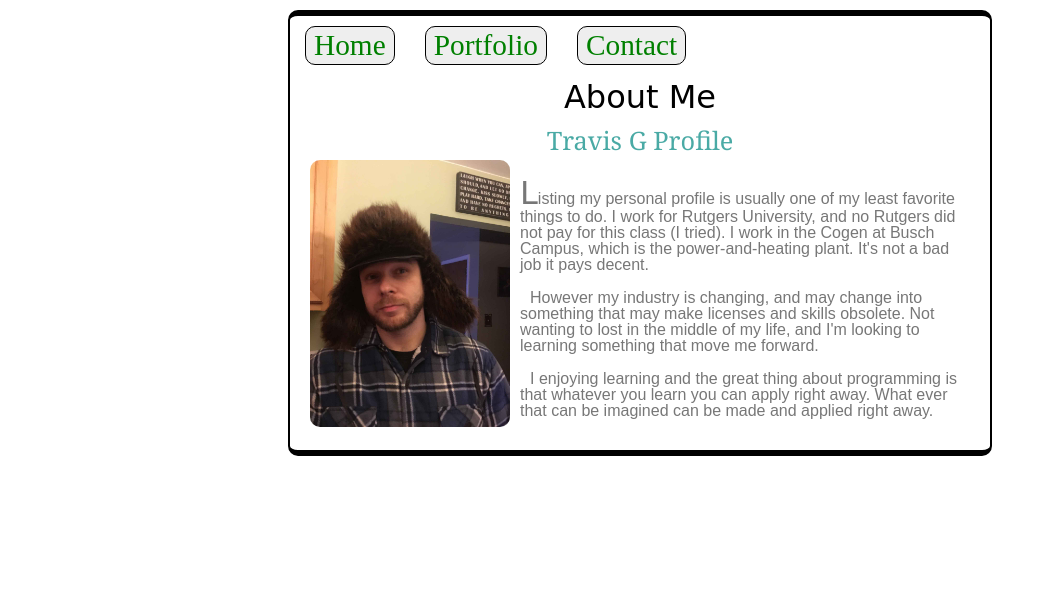
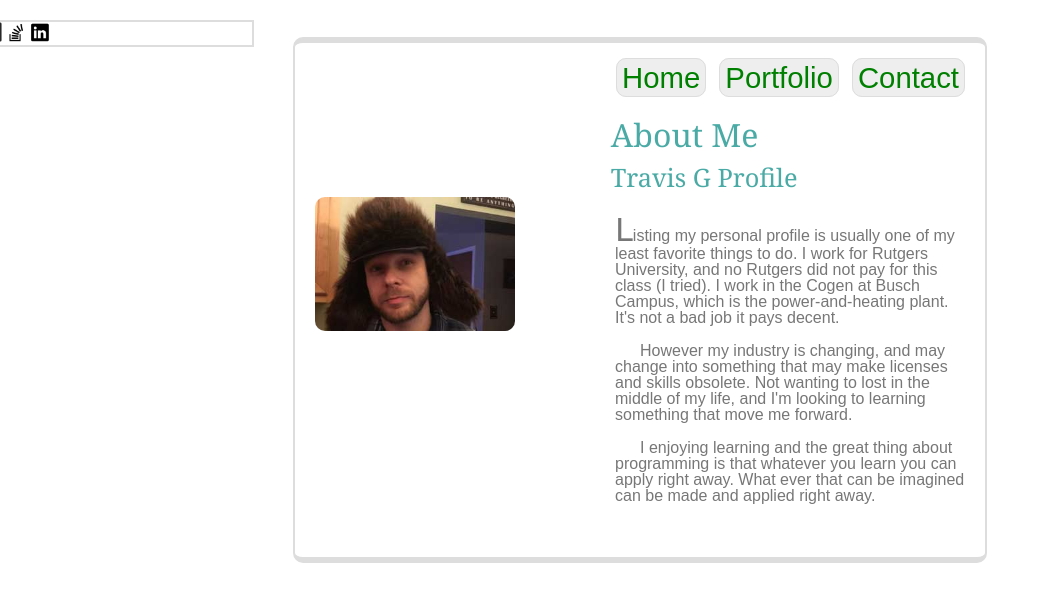
Before and after one commit to coffeeteer/Basic-Portfolio, a PHP site: page / in a window 1280 px wide. Shown: the top 602 px of the page, without its empty margins (0-1055 px from the left). Run offline with PHP 8.4, Linux system fonts and the light colour scheme; some web fonts are replaced.

Commit message:
fouth commit

```diff
--- a/assets/css/style.css
+++ b/assets/css/style.css
@@ -1,39 +1,62 @@
-body {
-	background: #fff;
-	width: 1000px;
+body{
+
+}
+
+.content {
 	margin: 10px auto 0 auto;
-	border: black solid 2px;
+	border: #ddd solid 2px;
 	border-radius: 10px;
 	border-top-width: 6px;
 	border-bottom-width: 6px;
-	width: 700px;
-	/*background: #fff;*/
-}
-
-.contact-pg {
-
+	width: 650px;
+	background: #fff;
+	padding: 20px;
 }
 
 a {
 	text-decoration: none;
 	color: green;
-	font-size: 22pt;
-	border: solid black 1px;
-	border-radius: 10px;
-	padding: 4px 8px;
-	margin: 10px 15px;
-	background-color: #EEE;
-	float: left;
 
 }
 
+.sidebar {
+	width: 270px;
+	border: #ddd solid 2px;
+	position: relative;
+	right: 20px;
+	top: 20px;
+
+}
+
+.icon {
+	width: 20px;
+}
+
+.menu-link {
+	font-size: 22pt;
+	border: solid #ddd 1px;
+	border-radius: 10px;
+	padding: 2px 5px;
+	margin: 10px 4.5px;
+	background-color: #EEE;
+	font-family:'Arial', 'Helvetica Neue', Helvetica, sans-serif;
+}
+
+#con_link {
+	margin-right: 0;
+}
+
 .menu {
-/*	border: solid black 2px;
-	border-spacing: 1% 2em;*/
+	float: right;
+	margin-bottom: 20px;
 }
 
 a:hover {
 	color: #BADA55;
+}
+
+a:active {
+	outline-color: blue;
 }
 
 .port:hover {
@@ -44,39 +67,46 @@ a:hover {
 	outline-color: yellow;
 }
 
-a:active {
-	outline-color: blue;
-}
-
 .hat {
 	width: 200px;
 	border-radius: 10px;
+	margin-right: 5px;
+	float: left;
+}
 
+.portfolio-img {
+	width: 250px;
+	margin: 10px;
+	float: right;
 }
 
 .p-content {
- 	width: 450px;
+ 	width: 350px;
 	margin: 0 auto;
 	float: right;
 }
 
 h1 {
 	clear: both;
-	font-family: 'Sigmar One', cursive, 'Georgia', Times, Times New Roman, serif;
-	text-align: center;
+	font-family: 'Georgia', Times, Times New Roman, serif;
 	margin: 10px auto;
 	line-height: 45px;
 	font-size: 24pt;
+	color: #4aaaa5;
+	background-color: #fff;
 }
 
 h2,
 h3 {
 	color: #4aaaa5;
 	font-family: 'Georgia', Times, Times New Roman, serif;
-	text-align: center;
 	font-size: 19pt;
 	margin: 10px auto;
 	line-height: 20px;
+}
+
+.me-title {
+	text-indent: 45.5%;
 }
 
 p {
@@ -86,7 +116,7 @@ p {
 }
 
 .add_para {
-	text-indent: 10px;
+	text-indent: 25px;
 }
 
 .first_para::first-letter {
@@ -94,9 +124,9 @@ p {
 	font-family: 'Aladin', cursive;
 }
 
-.content {
+/*.content {
 	margin: 20px;
-}
+}*/
 
 #name,
 #mail {
@@ -111,21 +141,15 @@ input {
 	padding-right: 150px;
 }
 
-textarea {
-	padding: ;
-}
-
-form{
-	clear: left;
+form,
+.contact-top {
+	clear: both;
 }
 
 .ur-name {
 	margin-top: 60px;
 }
 
-.mess{
-
-}
 
 #msg {
 	position: relative;
@@ -150,3 +174,19 @@ button {
 	background-color: red;
 	color: blue;
 }
+
+#main-body {
+	clear: both;
+}
+
+.portfolio-img {
+	float: left;
+	margin: 20px;
+	border-radius: 10px;
+}
+
+.sidebar {
+	position: relative;
+	right: 20px;
+	top: 20px;
+}
--- a/index.html
+++ b/index.html
@@ -7,31 +7,48 @@
 	<link rel="stylesheet" type="text/css" href="assets/css/style.css">
 	<link href='https://fonts.googleapis.com/css?family=Aladin' rel='stylesheet' type='text/css'>
 </head>
+
 <body>
 
-	<div class="menu">
-		<a href="index.html">Home</a>
-		<a href="portfolio.html" class="port">Portfolio</a>
-		<a href="contact.html">Contact</a>
+	<div class="sidebar">
+		<a href="https://github.com/coffeeteer" target="_blank"><img src="assets/images/git_icon.png" class="icon"></a>
+		<a href="http://www.stackoverflow.com" target="_blank"><img src="assets/images/stackoverflow.png" class="icon"></a>
+		<a href="http://www.linkedin.com" target="_blank"><img src="assets/images/inkedin.png" class="icon"></a>
 	</div>
 
 	<div class="content">
-		<h1>About Me</h1>
+
+		<div class="menu">
+			<a href="index.html" class="menu-link">Home</a>
+			<a href="portfolio.html" class="menu-link">Portfolio</a>
+			<a href="contact.html" class="menu-link" id="con_link">Contact</a>
+		</div>
+			<h1 class="me-title">About Me</h1>
+
+			<h2 class="me-title">Travis G Profile</h2>
+
+		<img class="hat" src="assets/images/self-beaverhat_SFW.jpg">
 
 
 
-	<h2>Travis G Profile</h2>
+		<div class="p-content">
+			<p class="first_para">Listing my personal profile is usually one of my least favorite things to do. I work for Rutgers University, and no Rutgers did not pay for this class (I tried). I work in the Cogen at Busch Campus, which is the power-and-heating plant. It's not a bad job it pays decent.</p>
 
-	<img class="hat" src="assets/images/self-beaverhat_SFW.jpg">
+			<p class="add_para">However my industry is changing, and may change into something that may make licenses and skills obsolete. Not wanting to lost in the middle of my life, and I'm looking to learning something that move me forward.</p>
 
-	<div class="p-content">
-		<p class="first_para">Listing my personal profile is usually one of my least favorite things to do. I work for Rutgers University, and no Rutgers did not pay for this class (I tried). I work in the Cogen at Busch Campus, which is the power-and-heating plant. It's not a bad job it pays decent.</p>
+			<p class="add_para">I enjoying learning and the great thing about programming is that whatever you learn you can apply right away. What ever that can be imagined can be made and applied right away.</p>
 
-		<p class="add_para">However my industry is changing, and may change into something that may make licenses and skills obsolete. Not wanting to lost in the middle of my life, and I'm looking to learning something that move me forward.</p>
+		<br clear='all'>
 
-		<p class="add_para">I enjoying learning and the great thing about programming is that whatever you learn you can apply right away. What ever that can be imagined can be made and applied right away.</p>
-	</div>
-</div>
+
+		</div>
+		<br clear='all'>
+
+		</div>
+
+
+
+
 
 </body>
 </html>
```
Also changed, not shown: contact.html (+32 -5 lines), portfolio.html (+30 -4 lines), assets/images/bad-day-pug_SFW.jpg (added), assets/images/beautiful-girl_SFW.jpg (added), assets/images/git_icon.png (added), assets/images/inkedin.png (added), assets/images/lamb-friends_SFW.jpg (added), assets/images/red-fox_SFW.jpg (added), assets/images/self-beaverhat_SFW.jpg, assets/images/self-fb-profile_SFW.jpg, assets/images/stackoverflow.png (added), assets/images/upfeathers_SFW.png (added), assets/images/wink-cat_SFW.jpg (added), assets/images/wov.png (added).
